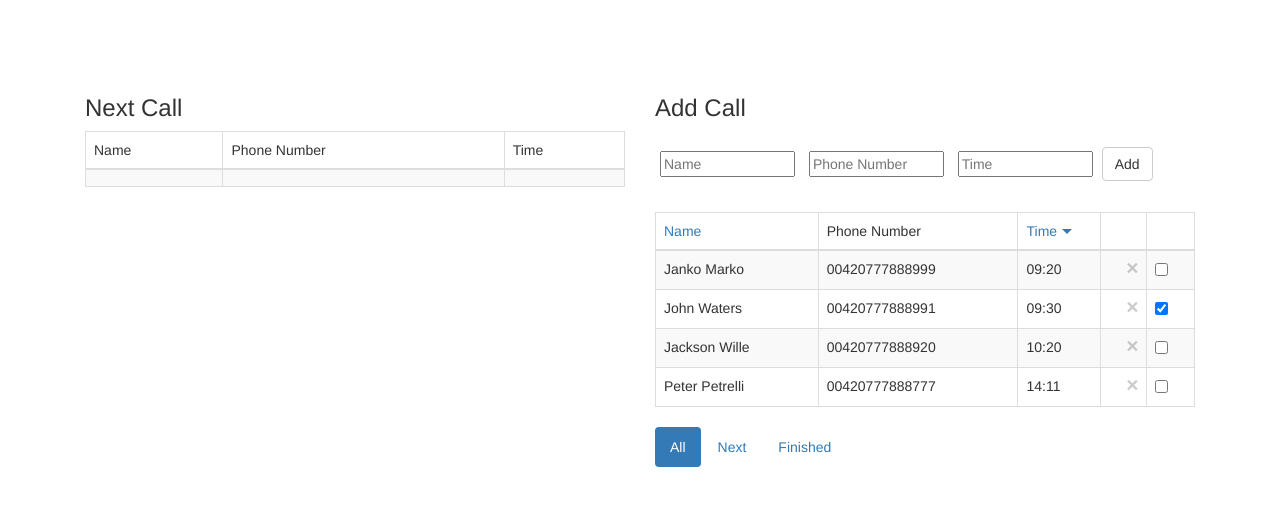
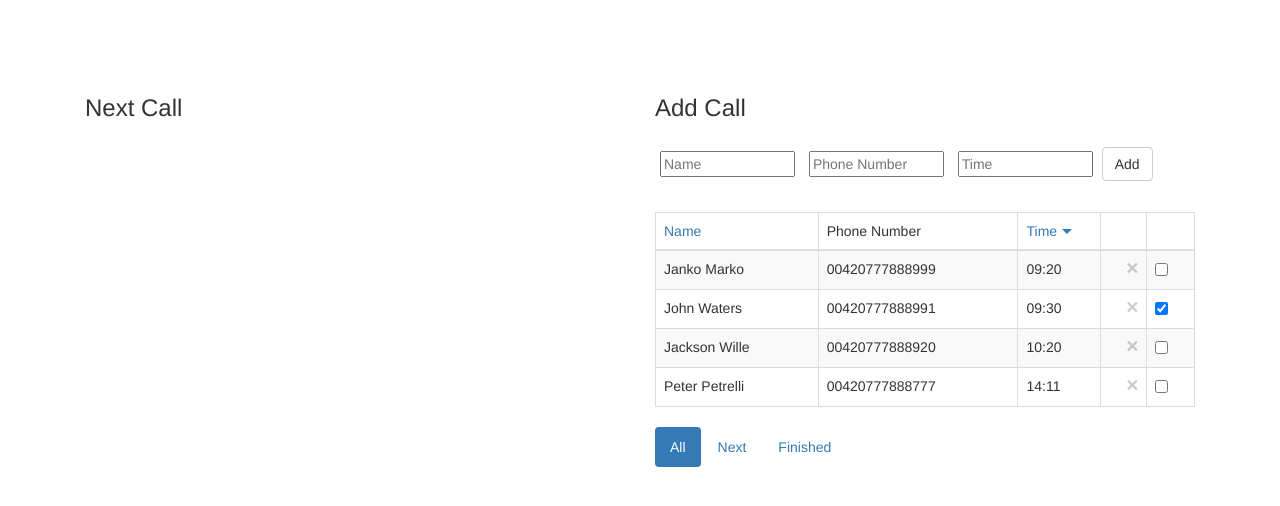
Before and after one commit to DarXector/calls_todo_js, a plain HTML site: page index.html in a window 1280 px wide. Drawn offline with nearby package versions, Linux system fonts and the light colour scheme.

Commit message:
Hide Next Call table when no Next Call entry

```diff
--- a/index.html
+++ b/index.html
@@ -25,7 +25,7 @@
 			<div class="col-xs-6">
 				<h3>Next Call</h3>
 				<div class="row">
-					<table class="table table-bordered table-striped">
+					<table class="table table-bordered table-striped"  ng-show="nextTodo.name != ''">
 						<thead>
 						<tr>
 							<td>Name</td>
```
